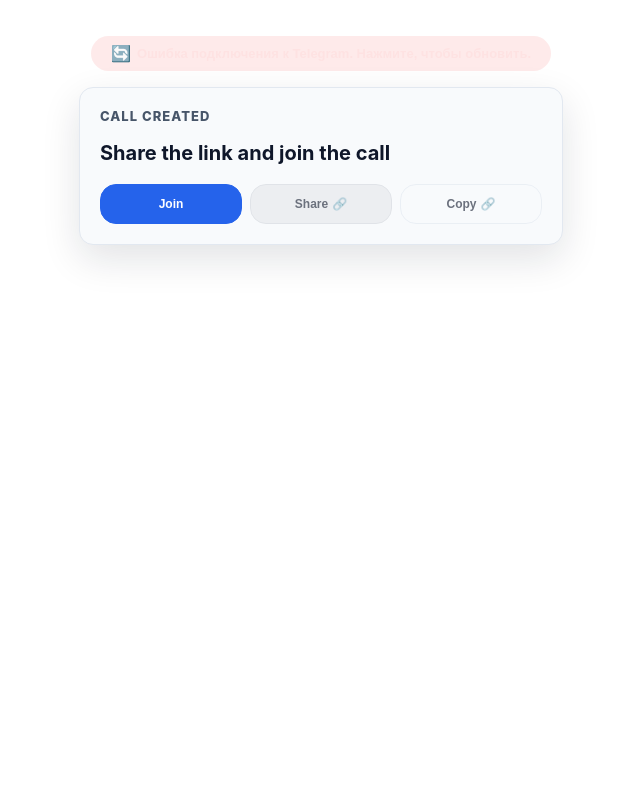
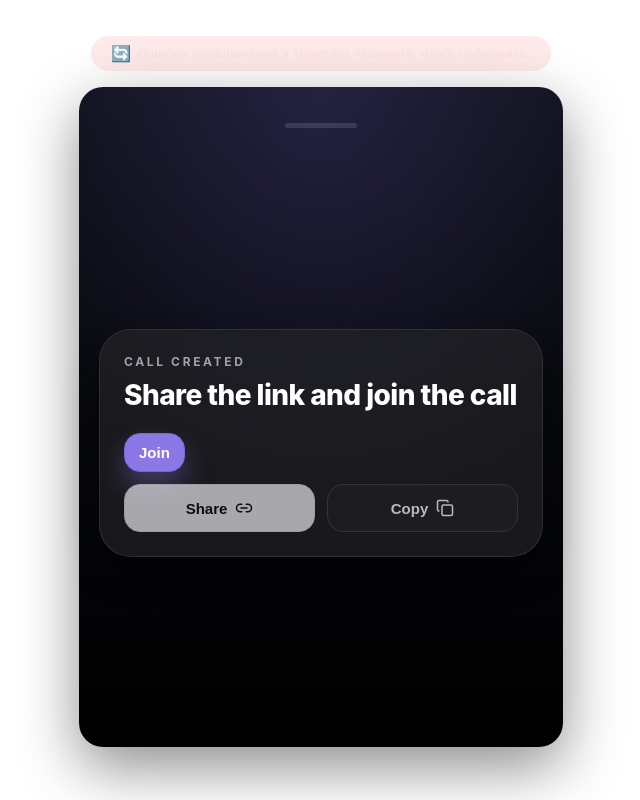
Before and after one commit to Rodion4365/Tel_call, a React (Vite) app in the folder frontend/: page /call-created/1 in a window 1280 px wide. Shown: the whole page, without its empty margins (319-959 px from the left). Built offline with nearby package versions, Linux system fonts and the light colour scheme; no server answers.

Commit message:
Revamp call created page design

```diff
--- a/frontend/src/pages/CallCreated.tsx
+++ b/frontend/src/pages/CallCreated.tsx
@@ -3,6 +3,7 @@ import { useTranslation } from "react-i18next";
 import { useLocation, useNavigate, useParams } from "react-router-dom";
 import { useAuth } from "../contexts/AuthContext";
 import { getTelegramWebApp } from "../services/telegram";
+import { Copy, Link2 } from "lucide-react";
 
 interface LocationState {
   join_url?: string;
@@ -152,32 +153,38 @@ const CallCreated: React.FC = () => {
   const closeModal = () => setShareModalOpen(false);
 
   return (
-    <div className="panel call-created">
-      <div className="call-created__header">
-        <p className="eyebrow">{t("callCreatedPage.title")}</p>
-        <h1 className="call-created__title">{t("callCreatedPage.description")}</h1>
+    <div className="call-created-screen">
+      <div className="call-created-top-bar">
+        <span className="call-created-top-bar__indicator" aria-hidden="true" />
       </div>
 
-      <div className="call-created__content">
-        <div className="call-created__actions-row">
-          <button className="primary" onClick={handleJoinCall} disabled={!call_id}>
-            <span className="button-text-full">{t("callCreatedPage.joinButton")}</span>
-            <span className="button-text-short">{t("callCreatedPage.joinButtonShort")}</span>
-          </button>
-          <button className="secondary" onClick={handleShare} disabled={!joinUrl}>
-            <span className="button-text-full">{t("callCreatedPage.shareButton")}</span>
-            <span className="button-text-short">{t("callCreatedPage.shareButtonShort")}</span>
-            <span>🔗</span>
-          </button>
-          <button className="outline" onClick={copyLink} disabled={!joinUrl}>
-            <span className="button-text-full">{t("callCreatedPage.copyLinkButton")}</span>
-            <span className="button-text-short">{t("callCreatedPage.copyLinkButtonShort")}</span>
-            <span>🔗</span>
-          </button>
+      <div className="call-created-layout">
+        <div className="call-created-card">
+          <div>
+            <p className="call-created-eyebrow">{t("callCreatedPage.title")}</p>
+            <h1 className="call-created-title">{t("callCreatedPage.description")}</h1>
+          </div>
+
+          <div className="call-created-actions">
+            <button className="call-created-button call-created-button--primary" onClick={handleJoinCall} disabled={!call_id}>
+              {t("callCreatedPage.joinButton")}
+            </button>
+
+            <div className="call-created-actions__row">
+              <button className="call-created-button call-created-button--secondary" onClick={handleShare} disabled={!joinUrl}>
+                {t("callCreatedPage.shareButton")}
+                <Link2 className="call-created-button__icon" aria-hidden="true" />
+              </button>
+              <button className="call-created-button call-created-button--outline" onClick={copyLink} disabled={!joinUrl}>
+                {t("callCreatedPage.copyLinkButton")}
+                <Copy className="call-created-button__icon" aria-hidden="true" />
+              </button>
+            </div>
+          </div>
         </div>
       </div>
 
-      {isToastVisible && <div className="toast">{t("callCreatedPage.linkCopied")}</div>}
+      {isToastVisible && <div className="toast call-created-toast">{t("callCreatedPage.linkCopied")}</div>}
 
       {isShareModalOpen && (
         <div className="modal-backdrop" role="dialog" aria-modal="true">
--- a/frontend/src/styles.css
+++ b/frontend/src/styles.css
@@ -469,89 +469,154 @@ button:disabled {
   border: 1px solid var(--border);
 }
 
-.call-created {
-  position: relative;
-  display: flex;
-  flex-direction: column;
-  gap: 18px;
-}
 
-.call-created__header {
-  display: flex;
-  flex-direction: column;
-  align-items: flex-start;
-  gap: 10px;
-}
-
-.call-created__title {
-  margin: 0;
-  font-size: 20px;
-  line-height: 1.3;
-  font-weight: 700;
-}
-
-.call-created__content {
+.call-created-screen {
+  background: radial-gradient(120% 120% at 50% 0%, rgba(124, 102, 220, 0.2), transparent 55%),
+    linear-gradient(180deg, #0f111a 0%, #000 100%);
+  border-radius: 24px;
+  padding: 12px 12px 20px;
+  color: #ffffff;
+  min-height: calc(100vh - 140px);
   display: flex;
   flex-direction: column;
   gap: 16px;
+  box-shadow: 0 20px 60px rgba(0, 0, 0, 0.45);
 }
 
-.call-created__actions-row {
+.call-created-top-bar {
+  height: 52px;
   display: flex;
-  gap: 8px;
+  align-items: center;
+  justify-content: center;
+}
+
+.call-created-top-bar__indicator {
+  width: 72px;
+  height: 5px;
+  border-radius: 999px;
+  background: rgba(255, 255, 255, 0.12);
+  display: block;
+}
+
+.call-created-layout {
+  flex: 1;
+  display: flex;
+  align-items: center;
+  justify-content: center;
+  width: 100%;
+  max-width: 560px;
+  margin: 0 auto;
+  padding: 0 8px 8px;
+}
+
+.call-created-card {
+  width: 100%;
+  background: rgba(39, 39, 42, 0.6);
+  border: 1px solid rgba(63, 63, 70, 0.6);
+  border-radius: 32px;
+  padding: 24px;
+  box-shadow: 0 18px 32px rgba(0, 0, 0, 0.4);
+  backdrop-filter: blur(16px);
+  display: flex;
+  flex-direction: column;
+  gap: 20px;
+}
+
+.call-created-eyebrow {
+  margin: 0 0 8px;
+  text-transform: uppercase;
+  letter-spacing: 0.22em;
+  font-size: 12px;
+  font-weight: 700;
+  color: #a1a1aa;
+}
+
+.call-created-title {
+  margin: 0;
+  font-size: 28px;
+  font-weight: 800;
+  letter-spacing: -0.02em;
+  line-height: 1.3;
+  color: #ffffff;
+}
+
+.call-created-actions {
+  display: flex;
+  flex-direction: column;
+  gap: 12px;
+}
+
+.call-created-actions__row {
+  display: flex;
+  gap: 12px;
   flex-wrap: wrap;
 }
 
-.call-created__actions-row button {
+.call-created-button {
   flex: 1;
-  align-self: stretch;
+  height: 48px;
   border-radius: 16px;
-  padding: 12px 10px;
-  font-size: clamp(10px, 3.5vw, 12px);
-  font-weight: 600;
-  min-width: 0;
-  white-space: nowrap;
-  overflow: hidden;
-  text-overflow: ellipsis;
+  border: 1px solid transparent;
+  font-weight: 700;
+  font-size: 15px;
+  cursor: pointer;
+  transition: transform 0.18s ease, box-shadow 0.18s ease, background 0.18s ease, border-color 0.18s ease;
   display: flex;
   align-items: center;
   justify-content: center;
-  gap: 4px;
+  gap: 8px;
 }
 
-/* По умолчанию показываем полный текст */
-.call-created__actions-row button .button-text-full {
-  display: inline;
+.call-created-button:hover:not(:disabled) {
+  transform: translateY(-1px);
 }
 
-.call-created__actions-row button .button-text-short {
-  display: none;
+.call-created-button:disabled {
+  opacity: 0.7;
+  cursor: not-allowed;
 }
 
-/* На маленьких экранах показываем короткий текст */
-@media (max-width: 380px) {
-  .call-created__actions-row button {
-    font-size: clamp(9px, 3.2vw, 10px);
-    padding: 12px 8px;
-    gap: 3px;
-  }
-
-  .call-created__actions-row button .button-text-full {
-    display: none;
-  }
-
-  .call-created__actions-row button .button-text-short {
-    display: inline;
-  }
+.call-created-button--primary {
+  background: #8b78e6;
+  color: #ffffff;
+  box-shadow: 0 14px 26px rgba(139, 120, 230, 0.35);
+  border-color: #7a67d5;
 }
 
-/* Для очень маленьких экранов еще меньше отступы */
-@media (max-width: 340px) {
-  .call-created__actions-row button {
-    font-size: clamp(7px, 3vw, 8px);
-    padding: 12px 6px;
-    gap: 2px;
-  }
+.call-created-button--primary:hover:not(:disabled) {
+  background: #7a67d5;
+}
+
+.call-created-button--secondary {
+  background: #e5e5ea;
+  color: #0a0a0a;
+  border-color: #d4d4d8;
+}
+
+.call-created-button--secondary:hover:not(:disabled) {
+  background: #ffffff;
+}
+
+.call-created-button--outline {
+  background: #1f1f23;
+  color: #ffffff;
+  border-color: #3f3f46;
+}
+
+.call-created-button--outline:hover:not(:disabled) {
+  background: #2f2f37;
+}
+
+.call-created-button__icon {
+  width: 18px;
+  height: 18px;
+}
+
+.call-created-toast {
+  background: #22c55e;
+  color: #0b0f19;
+  border: none;
+  box-shadow: 0 10px 30px rgba(34, 197, 94, 0.35);
 }
 
 .toast {
```
